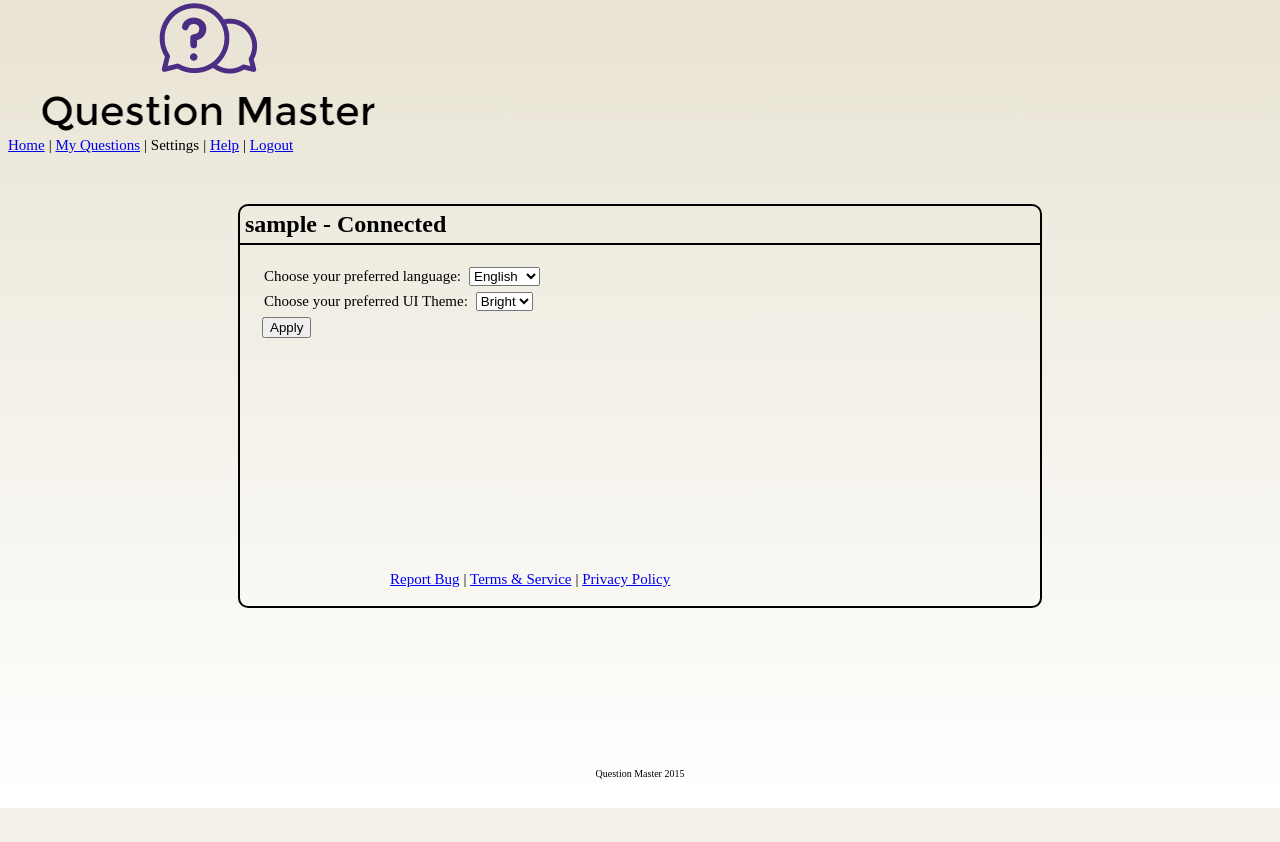
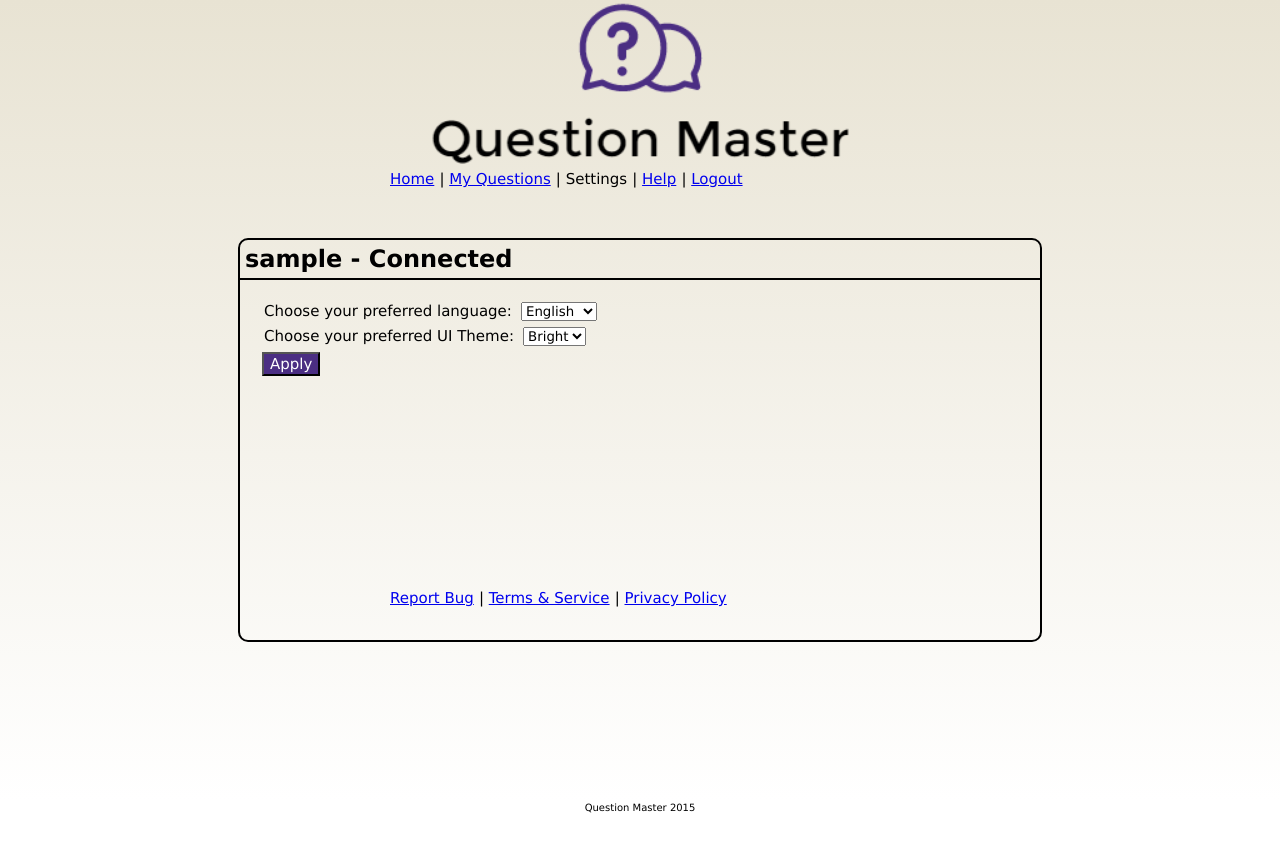
Before and after one commit to QuestionApp/QuestionApp, a PHP site: page /settings.php in a window 1280 px wide. Before the commit the page ends 808 px from the top, so only its background shows below. Run offline with PHP 8.4, Linux system fonts and the light colour scheme; the visitor is signed in with stand-in values (Sample User, id 1).

Commit message:
SVG tabs and button styling
tabs still need action added

```diff
--- a/style/main.css
+++ b/style/main.css
@@ -1,6 +1,7 @@
 /*CSS File for QuestionApp*/
 * {
 	clear: both; /* moves down until it isnt sharing space with anything */
+	font-family: "Lucida Sans Unicode";
 }
 
 html, body {
@@ -13,6 +14,12 @@ body {
 	background: linear-gradient(#e8e3d3, white) no-repeat;
 }
 
+input, button {
+	background: #4b2e83;
+	color: white;
+	font-size: 15px;
+}
+
 p, span, li {
 	font-size: 15px;
 }
@@ -22,9 +29,14 @@ p, span, li {
 	position: relative;
 }
 
+header, header img {
+	margin-left: auto;
+	margin-right: auto;
+	width: 500px;
+}
+
 header {
 	padding-bottom: 50px;
-	margin-left: 8px;
 }
 
 #content {
@@ -48,14 +60,14 @@ footer * {
 	text-align: center;
 }
 
-h1, .menu, #questionStream {
+h1, .menu, #questionStream, #questionWrapper  {
 	margin-left: auto;
 	margin-right: auto;
 	position: relative;
 	max-width: 800px;
 }
 
-#questionStream {
+#questionStream, #questionWrapper {
 	max-width: 950px;
 }
 
@@ -87,11 +99,31 @@ form * {
 	margin: 2px;
 }
 
+svg {
+	height: 40px;
+	margin-left: 10px;
+	margin-bottom: -8px;
+	padding-left: 2px;
+	padding-top: 2px;
+	width: 800px;
+}
+
+path {
+	fill: none;
+	stroke: black;
+	stroke-width: 4;
+
+}
+
+text {
+	font-size: 30px;
+}
+
 #settingsBottom {
 	position: relative;
 	margin-left: auto;
 	margin-right: auto;
-	bottom: -210px;
+	bottom: -190px;
 	width: 500px;
 }
 
```
Also changed, not shown: js/questionApp.js (+32 -1 lines).
